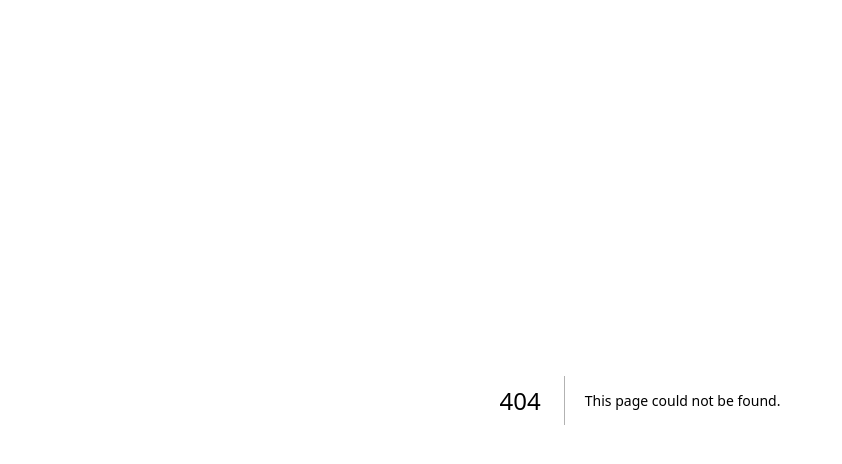
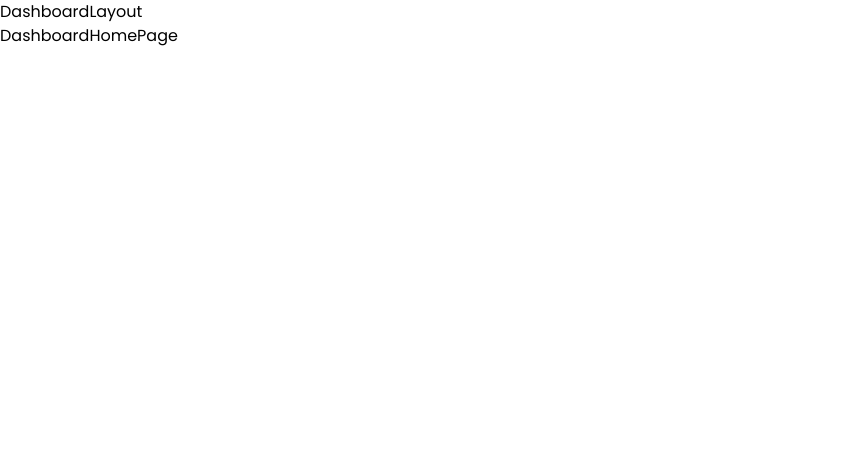
Before and after one commit to Sakibahmed2/quick-care-frontend, a Next.js app: page /dashboard in a window 1280 px wide. Before the commit this address had no page. Shown: the top 464 px of the page, without its empty margins (0-842 px from the left). Built offline with nearby package versions, Linux system fonts and the light colour scheme.

Commit message:
dashboard layout design

```diff
--- a/package.json
+++ b/package.json
@@ -24,7 +24,7 @@
     "@types/react-dom": "^19",
     "eslint": "^9",
     "eslint-config-next": "15.1.5",
-    "postcss": "^8",
+    "postcss": "^8.5.3",
     "tailwindcss": "^3.4.1",
     "typescript": "^5"
   }
--- /dev/null
+++ b/src/app/(withDashboard)/dashboard/layout.tsx
@@ -0,0 +1,13 @@
+import { TChildren } from "@/types/global";
+import React from "react";
+
+const DashboardLayout = ({ children }: TChildren) => {
+  return (
+    <div>
+      DashboardLayout
+      {children}
+    </div>
+  );
+};
+
+export default DashboardLayout;
--- /dev/null
+++ b/src/app/(withDashboard)/dashboard/page.tsx
@@ -0,0 +1,7 @@
+import React from "react";
+
+const DashboardHomePage = () => {
+  return <div>DashboardHomePage</div>;
+};
+
+export default DashboardHomePage;
```
Also changed, not shown: 1 other file (tests, documents, lock files or other folders).
